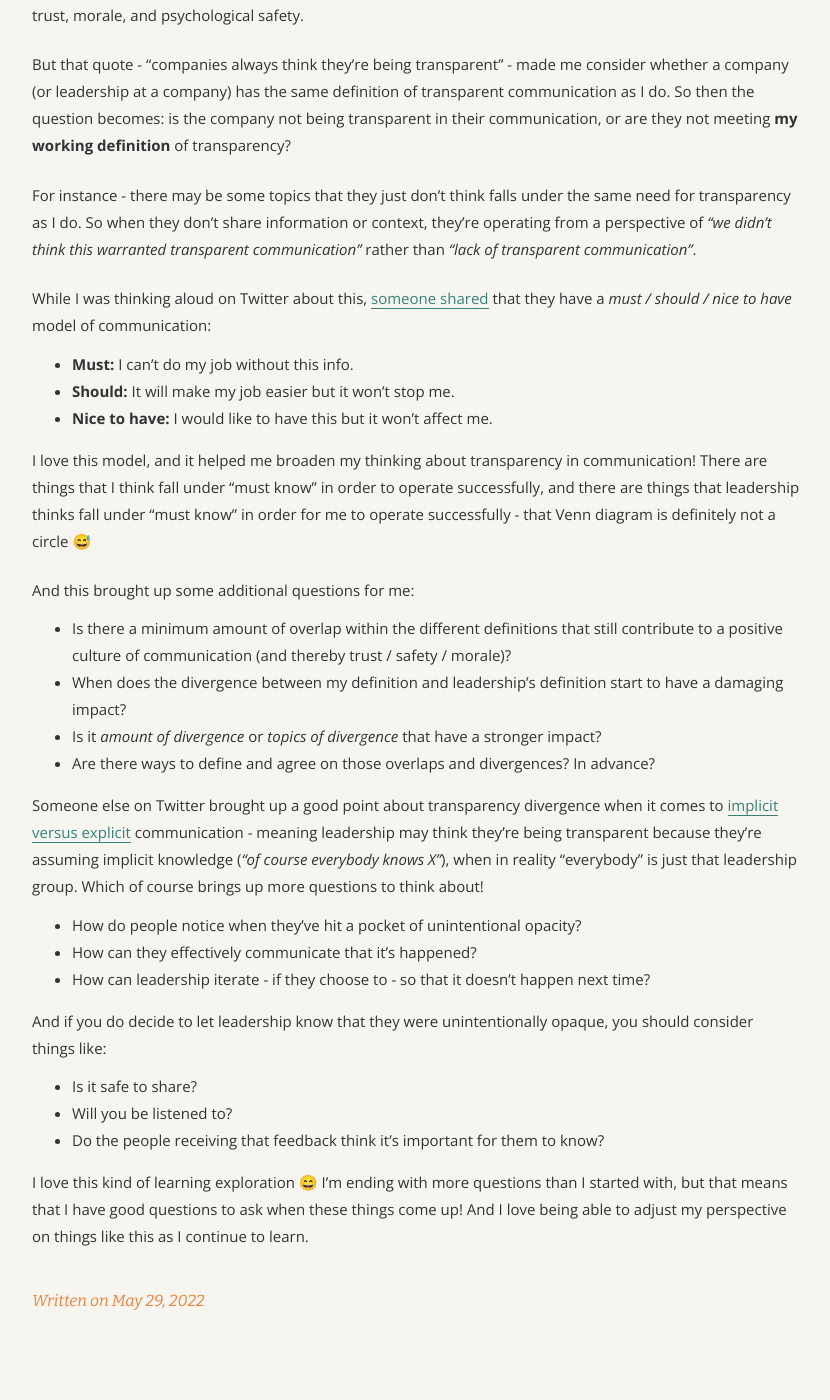
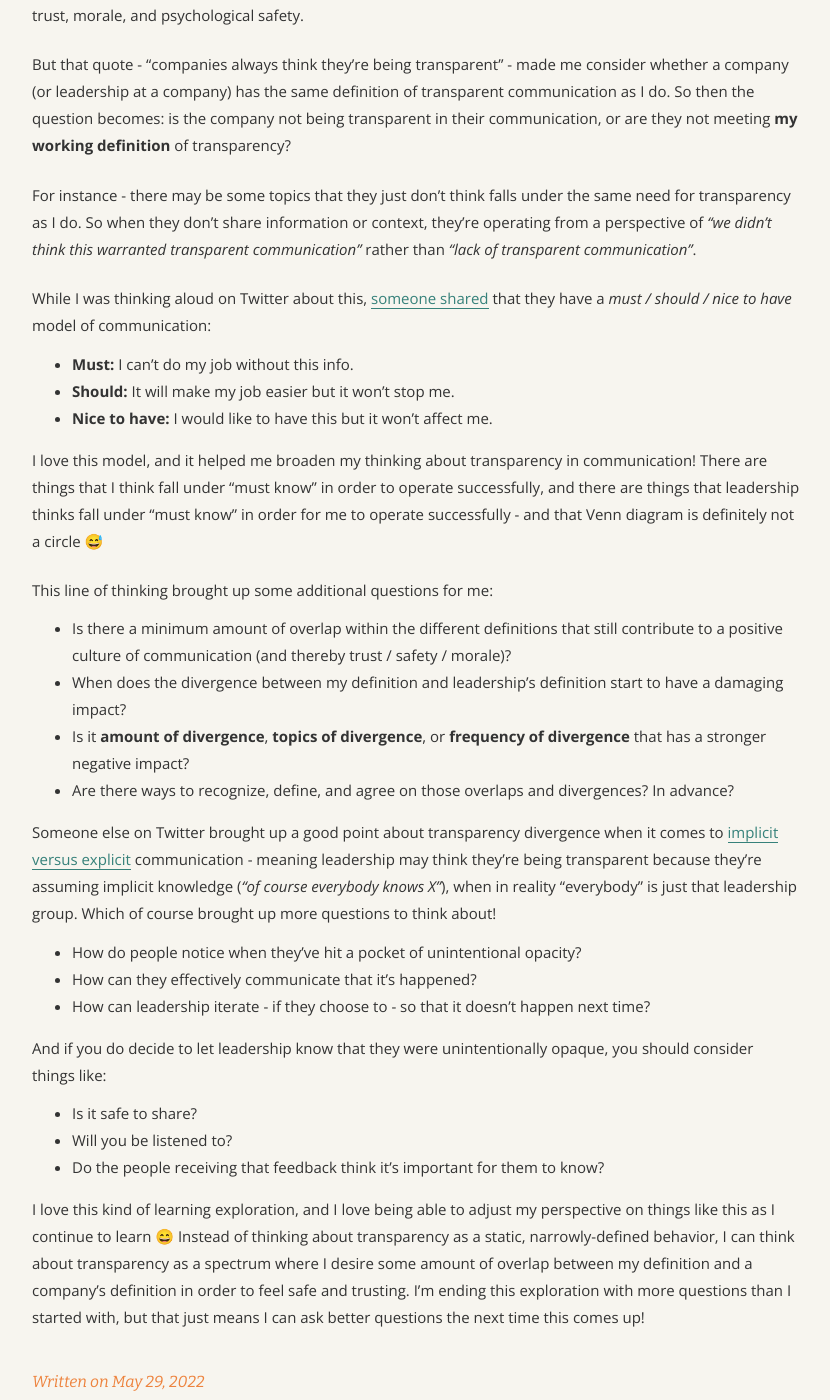
Before and after one commit to angelariggs/angelariggs.github.io, a Jekyll site: the page built from _posts/2022-05-29-transparency.md, in a window 1280 px wide and 1400 px high, scrolled down 525 px. Shown: the whole window, without its empty margins (224-1054 px from the left). Built offline with Jekyll 4.4.1, drawn with Linux system fonts in a browser that asks for light colours; comment, search, counter and statistics services are not loaded; before the commit the page ends 1844 px from its top, so only the background shows below that; some of the changed text lies outside the part shown.

Commit message:
smol tweaks, better wrap-up

```diff
--- a/_posts/2022-05-29-transparency.md
+++ b/_posts/2022-05-29-transparency.md
@@ -1,6 +1,6 @@
 ---
 layout: post
-title:  "Thoughts on Transparency"
+title:  "Transparency in Communication"
 date:   2022-05-29
 permalink: /articles/transparency-in-communication
 comments: true
@@ -21,16 +21,16 @@ While I was thinking aloud on Twitter about this, [someone shared](https://twitt
 - **Should:** It will make my job easier but it won’t stop me.
 - **Nice to have:** I would like to have this but it won’t affect me.
 
-I love this model, and it helped me broaden my thinking about transparency in communication! There are things that I think fall under "must know" in order to operate successfully, and there are things that leadership thinks fall under "must know" in order for me to operate successfully - that Venn diagram is definitely not a circle 😅
+I love this model, and it helped me broaden my thinking about transparency in communication! There are things that I think fall under "must know" in order to operate successfully, and there are things that leadership thinks fall under "must know" in order for me to operate successfully - and that Venn diagram is definitely not a circle 😅
 
-And this brought up some additional questions for me:
+This line of thinking brought up some additional questions for me:
 
 - Is there a minimum amount of overlap within the different definitions that still contribute to a positive culture of communication (and thereby trust / safety / morale)?
 - When does the divergence between my definition and leadership's definition start to have a damaging impact?
-- Is it _amount of divergence_ or _topics of divergence_ that have a stronger impact?
-- Are there ways to define and agree on those overlaps and divergences? In advance?
+- Is it **amount of divergence**, **topics of divergence**, or **frequency of divergence** that has a stronger negative impact?
+- Are there ways to recognize, define, and agree on those overlaps and divergences? In advance?
 
-Someone else on Twitter brought up a good point about transparency divergence when it comes to [implicit versus explicit](https://twitter.com/adrianh/status/1527376140733558801) communication - meaning leadership may think they're being transparent because they're assuming implicit knowledge (_"of course everybody knows X"_), when in reality "everybody" is just that leadership group. Which of course brings up more questions to think about!
+Someone else on Twitter brought up a good point about transparency divergence when it comes to [implicit versus explicit](https://twitter.com/adrianh/status/1527376140733558801) communication - meaning leadership may think they're being transparent because they're assuming implicit knowledge (_"of course everybody knows X"_), when in reality "everybody" is just that leadership group. Which of course brought up more questions to think about!
 
 - How do people notice when they've hit a pocket of unintentional opacity?
 - How can they effectively communicate that it's happened?
@@ -42,4 +42,4 @@ And if you do decide to let leadership know that they were unintentionally opaqu
 - Will you be listened to?
 - Do the people receiving that feedback think it's important for them to know?
 
-I love this kind of learning exploration 😄 I'm ending with more questions than I started with, but that means that I have good questions to ask when these things come up! And I love being able to adjust my perspective on things like this as I continue to learn.
+I love this kind of learning exploration, and I love being able to adjust my perspective on things like this as I continue to learn 😄 Instead of thinking about transparency as a static, narrowly-defined behavior, I can think about transparency as a spectrum where I desire some amount of overlap between my definition and a company's definition in order to feel safe and trusting. I'm ending this exploration with more questions than I started with, but that just means I can ask better questions the next time this comes up!
```
